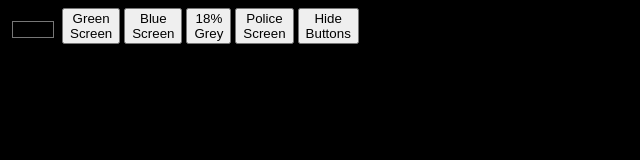
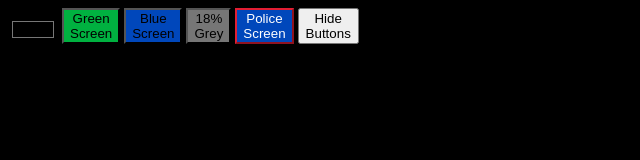
Before and after one commit to CamBud/cambud.github.io, a plain HTML site: page screenColor/screenColor.html in a window 1280 px wide. Shown: the whole page, without its empty margins (0-640 px from the left). Drawn offline with Linux system fonts and the light colour scheme.

Commit message:
Update test.css

```diff
--- a/screenColor/test.css
+++ b/screenColor/test.css
@@ -3,3 +3,21 @@
     padding: none;
     background: none;
 }
+
+.greenScreenButton {
+    background-color: #00b140;
+}
+
+.blueScreenButton {
+    background-color: #0047bb;
+}
+
+.greyScreenButton {
+    background-color: #767676;
+}
+
+.policeScreenButton {
+    color: #FFFFFF;
+    background-color: #0047bb;
+    border-color: #E31E33;
+}
```
